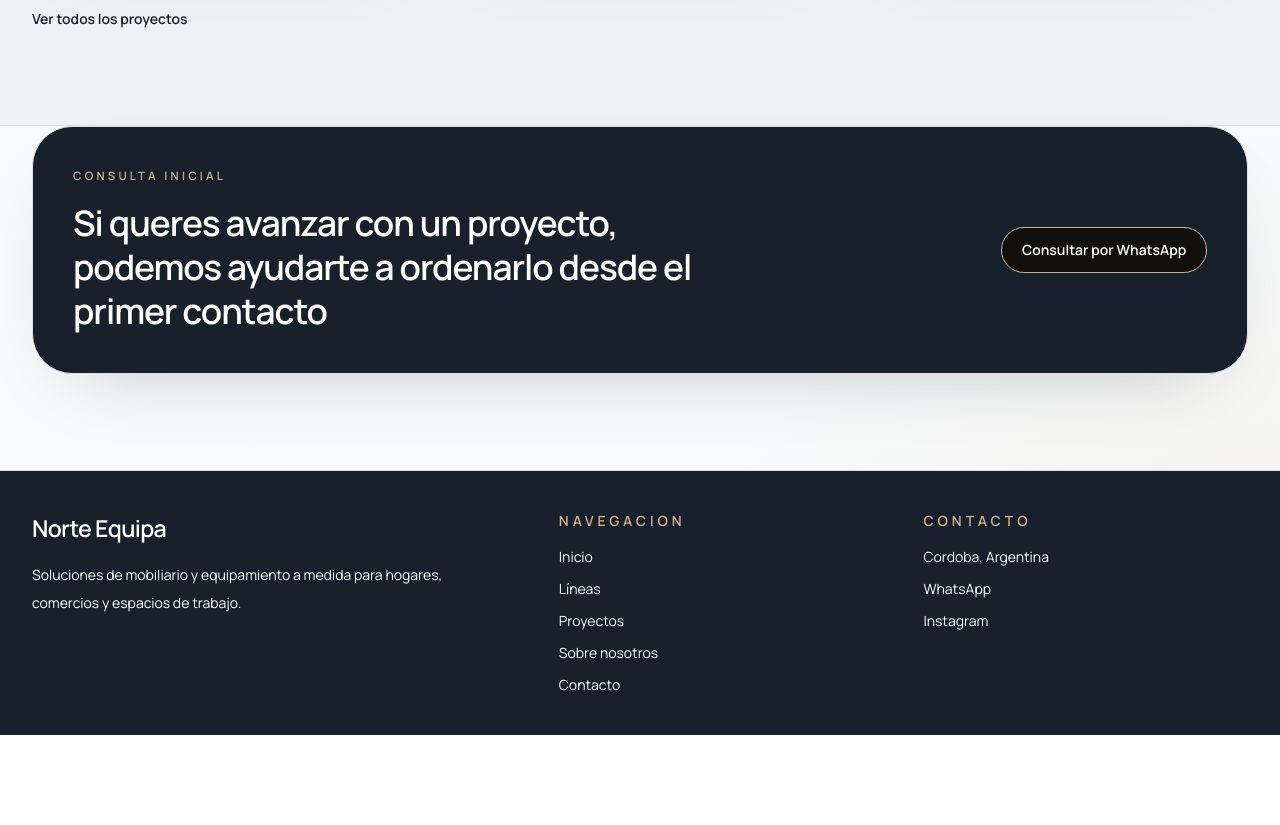
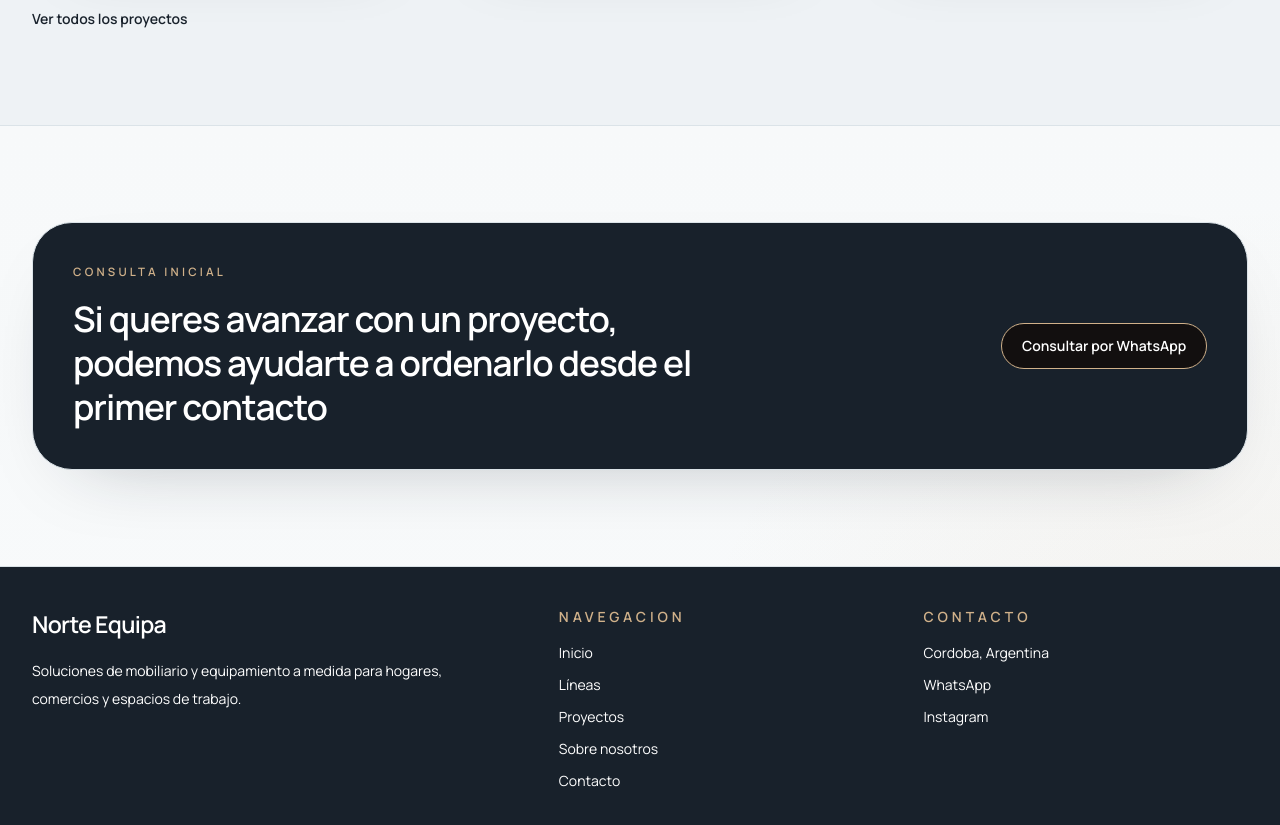
Before and after one commit to olmedovalentino/luma-estetica-demo, a Next.js app: page / in a window 1280 px wide. Shown: the part 1320-2145 px from the top of the page. Before the commit the page ends 2055 px from the top, so only its background shows below. Built offline with nearby package versions, Linux system fonts and the light colour scheme.

Commit message:
Add breathing room above Norte Equipa CTA

```diff
--- a/src/app/page.tsx
+++ b/src/app/page.tsx
@@ -82,7 +82,7 @@ export default function HomePage() {
         </div>
       </section>
 
-      <section className="mx-auto max-w-7xl px-4 pb-16 sm:px-6 lg:px-8 lg:pb-24">
+      <section className="mx-auto max-w-7xl px-4 pb-16 pt-16 sm:px-6 sm:pt-16 lg:px-8 lg:pb-24 lg:pt-24">
         <div className="rounded-[2.5rem] border border-[#dbe3e8] bg-[#18212b] p-8 text-white shadow-[0_30px_80px_-48px_rgba(24,33,43,0.34)] sm:p-10">
           <div className="grid gap-8 lg:grid-cols-[1fr_auto] lg:items-center">
             <div>
```
